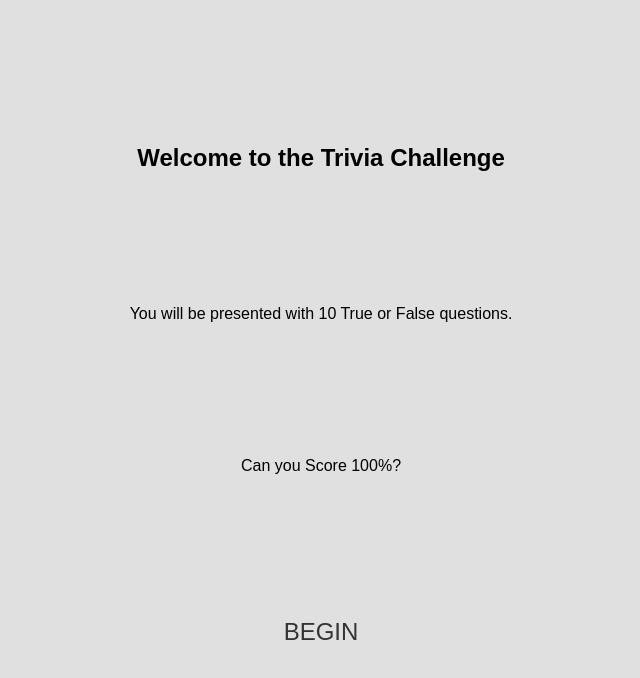
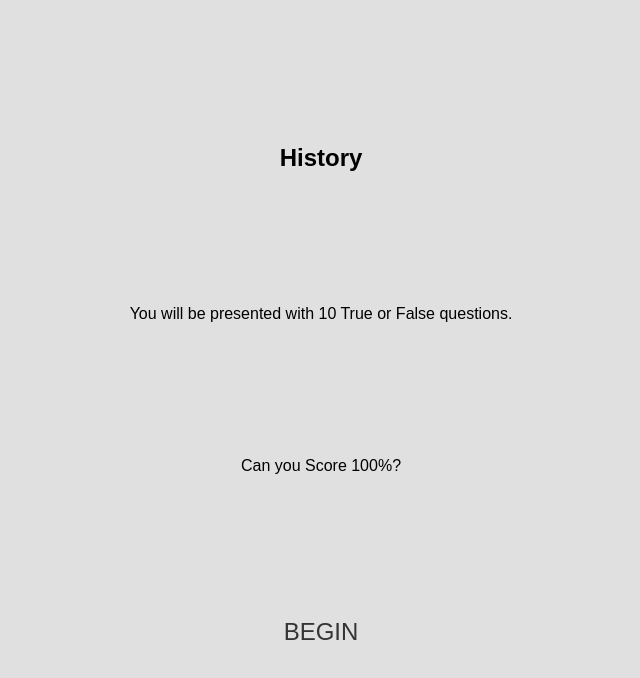
Before and after one commit to GabrielCampos99/guild-challenge, a React (Create React App) app: page /quizz in a window 1280 px wide. Shown: the top 678 px of the page, without its empty margins (319-959 px from the left). Built offline with nearby package versions, Linux system fonts and the light colour scheme.

Commit message:
quizz content

```diff
--- a/src/modules/Quizz/components/QuizzContent/QuizzContent.tsx
+++ b/src/modules/Quizz/components/QuizzContent/QuizzContent.tsx
@@ -1,12 +1,58 @@
-import React from 'react'
+/* eslint-disable no-unused-vars */
+import React, { useState }  from 'react'
+
 import * as S from './styles'
 type TQuizzContent = {}
 
-const QuizzContent:React.FC<TQuizzContent> = () => {
+
+
+const QuizzContent: React.FC<TQuizzContent> = () => {
+    const [currentQuestion, setCurrentQuestion] = useState<number>(0)
+    const dummyData = [
+        {
+            category: "History",
+            type: "boolean",
+            difficulty: "hard",
+            question: "Joseph Stalin&#039;s real name was Ioseb Bessarionis dze Dzugashvili.",
+            correct_answer: "True",
+            incorrect_answers: [
+                "False"
+            ]
+        },
+        {
+            category: "SEILA",
+            type: "boolean",
+            difficulty: "hard",
+            question: "ALGUMA COISA",
+            correct_answer: "True",
+            incorrect_answers: [
+                "False"
+            ]
+        },
+        {
+            category: "TERCEIRA COISA",
+            type: "boolean",
+            difficulty: "hard",
+            question: "OUTRA COISA DA OUTRA COISA",
+            correct_answer: "FALSE",
+            incorrect_answers: [
+                "TRUE"
+            ]
+        }
+    ]
+  /* const getAllQuestions = useCallback(async () => {
+    const res = await new GetQuizzDataService().execute()
+    console.log(res, 'res')
+  }, [])
+
+  useEffect(() => {
+    getAllQuestions()
+  },[]) */
+
   return (
-<S.Wrapper>
+    <S.Wrapper>
       <S.Content>
-        <S.Header>Welcome to the Trivia Challenge</S.Header>
+        <S.Header>{dummyData[currentQuestion].category}</S.Header>
         <S.Text>You will be presented with 10 True or False questions.</S.Text>
         <S.Text>Can you Score 100%?</S.Text>
         <S.Button>Begin</S.Button>
```
Also changed, not shown: src/modules/Quizz/interfaces/IQuizzData.ts (added, +8 -0 lines).
